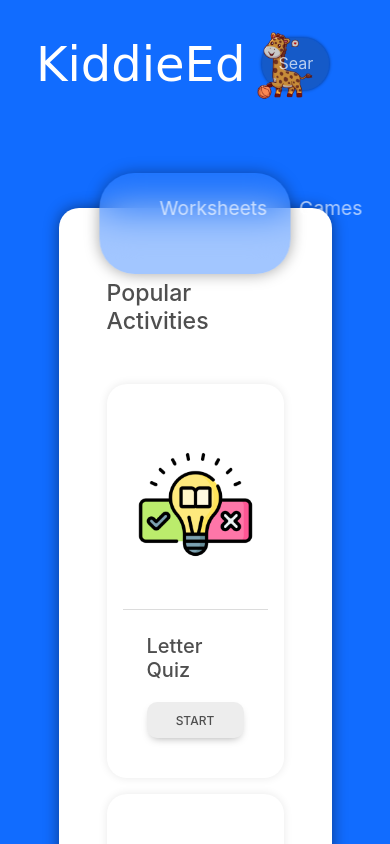
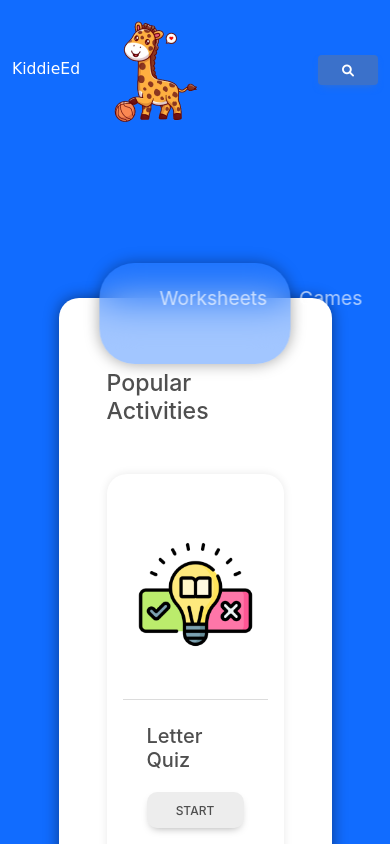
Before and after one commit to kORzix/KiddieEd-react-frontend, a React (Create React App) app: page / in a window 390 px wide. Shown: the top 844 px of the page. Built offline with nearby package versions, Linux system fonts and the light colour scheme; a web font is replaced by a local one.

Commit message:
Add search button

```diff
--- a/src/components/navbar.js
+++ b/src/components/navbar.js
@@ -1,21 +1,55 @@
 import * as React from "react";
 import { Link } from "react-router-dom";
 
+
+function search_button() {
+  var x = document.getElementById("s_bar");
+  if (x.style.display === "none") {
+    x.style.display = "block";
+  } else {
+    x.style.display = "none";
+  }
+};
+
 const Navbar = ({img}) => {
     return (
-        <div className="p-4">
-          <nav className="navbar-dark">
+        <div className="">
+          <nav className="navbar navbar-expand navbar-dark">
             <div className="container-fluid d-flex justify-content-between align-items-center">
               <div className="d-flex align-items-center">
-                <Link to="/" className="navbar-brand" style={{ fontFamily: "'Comic Sans MS', sans-serif", fontSize: '3em'}}>KiddieEd</Link>
-                <img src={img} alt="Login" className="img-fluid" style={{ marginRight: '1rem', height: '5em' }} />
+                <Link to="/" className="navbar-brand" style={{ fontFamily: "'Comic Sans MS', sans-serif",fontSize:'4vw'}}>KiddieEd</Link>
+                <img src={img} alt="Login" className="img-fluid" style={{ marginRight: '1rem'}} />
               </div>
-              <div className="search-bar">
-                <input type="text" className="form-control" placeholder="Search" />
-                <span className="search-icon"><i className="bi bi-search"></i></span>
+              <div className="search-bar  align-items-center" id="hide-search">
+                <input type="text" className="form-control text-reset" placeholder="Search" />
+                <span className="search-icon"><i className="fas fa-search"></i></span>
               </div>
+                <button type="button" className="btn btn-primary hide-btn" onClick={search_button}>
+                  <i className="fas fa-search"></i>
+                </button>
             </div>
           </nav>
+
+
+
+
+        <div className="container">
+        <div className="row d-flex justify-content-center align-items-center">
+            <div id="s_bar" className="col-10 col-sm-12 col-md-10 col-lg-8 col-xl-6" style={{display:'none'}}>
+                <div className="input-group">
+                    <div className="form-outline">
+                        <input id="search-input form1" type="search" className="form-control" />
+                        <label className="form-label" for="form1">Search</label>
+                    </div>
+                    <button id="search-button" type="button" className="btn btn-primary">
+                        <i className="fas fa-search"></i>
+                    </button>
+                </div>
+            </div>
+        </div>
+        </div>
+
+
         </div>
     );
   }
--- a/src/index.css
+++ b/src/index.css
@@ -21,9 +21,9 @@ code {
   margin: 1em;
 }
 
-.img{
+/* .img{
   width: 30em;
-}
+} */
 
 .form{
   border-radius: 20px;
@@ -131,6 +131,10 @@ code {
   /* font-size: 1em; */
 }
 
+.navbar{
+  box-shadow: none;
+}
+
 .nav-container {
   position: absolute;
   top: -35px;
@@ -190,6 +194,10 @@ code {
   margin-right: 1.5em;
 }
 
+.search-bar input:hover{
+  width: 30vw;
+}
+
 .search-bar input {
   border: 0px;
   width: 100%;
@@ -220,6 +228,20 @@ code {
   top: 50%;
   transform: translateY(-50%);
   color: rgba(255, 255, 255, 0.659);
+}
+
+.hide-btn{
+  display: none;
+}
+
+@media only screen and (max-width: 800px) {
+  .hide-btn{
+    display: flex;
+  }
+
+  #hide-search{
+    display: none;
+  }
 }
 
 
```
